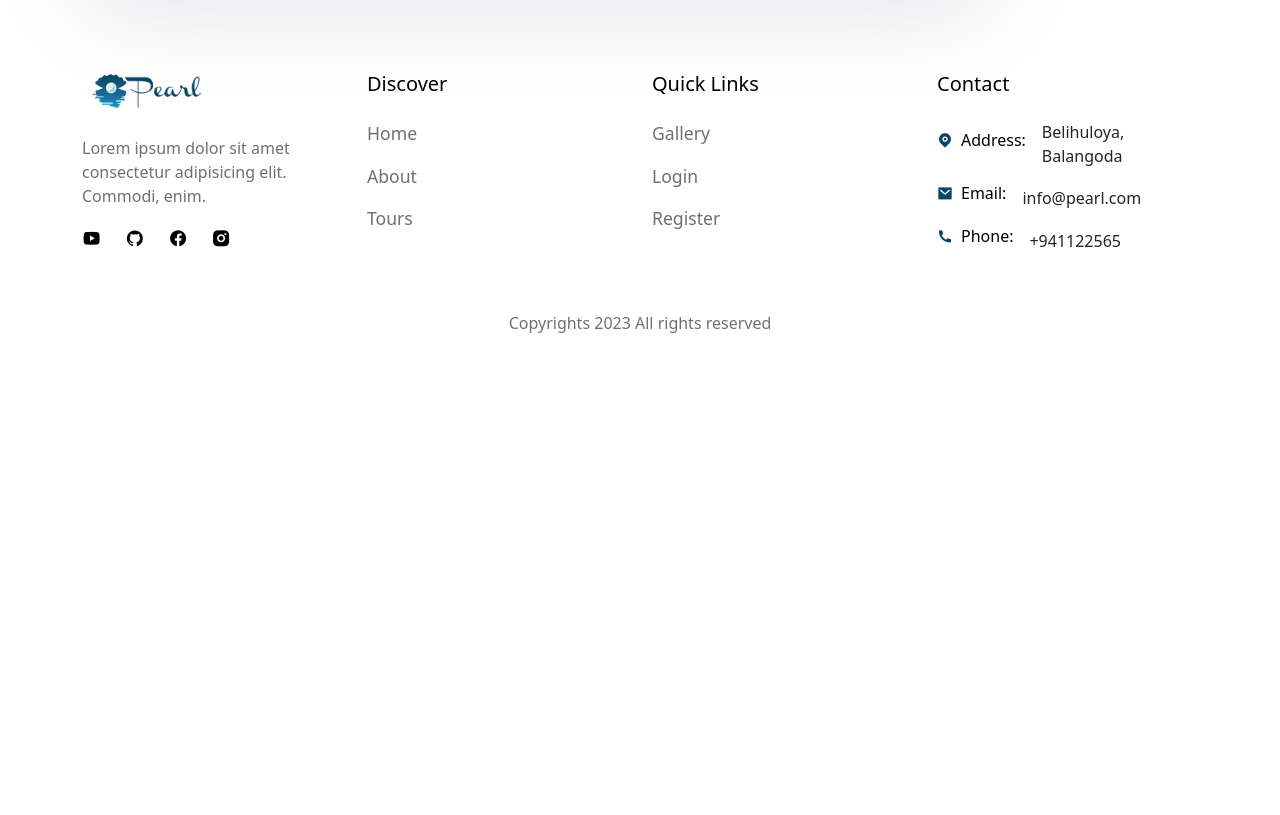
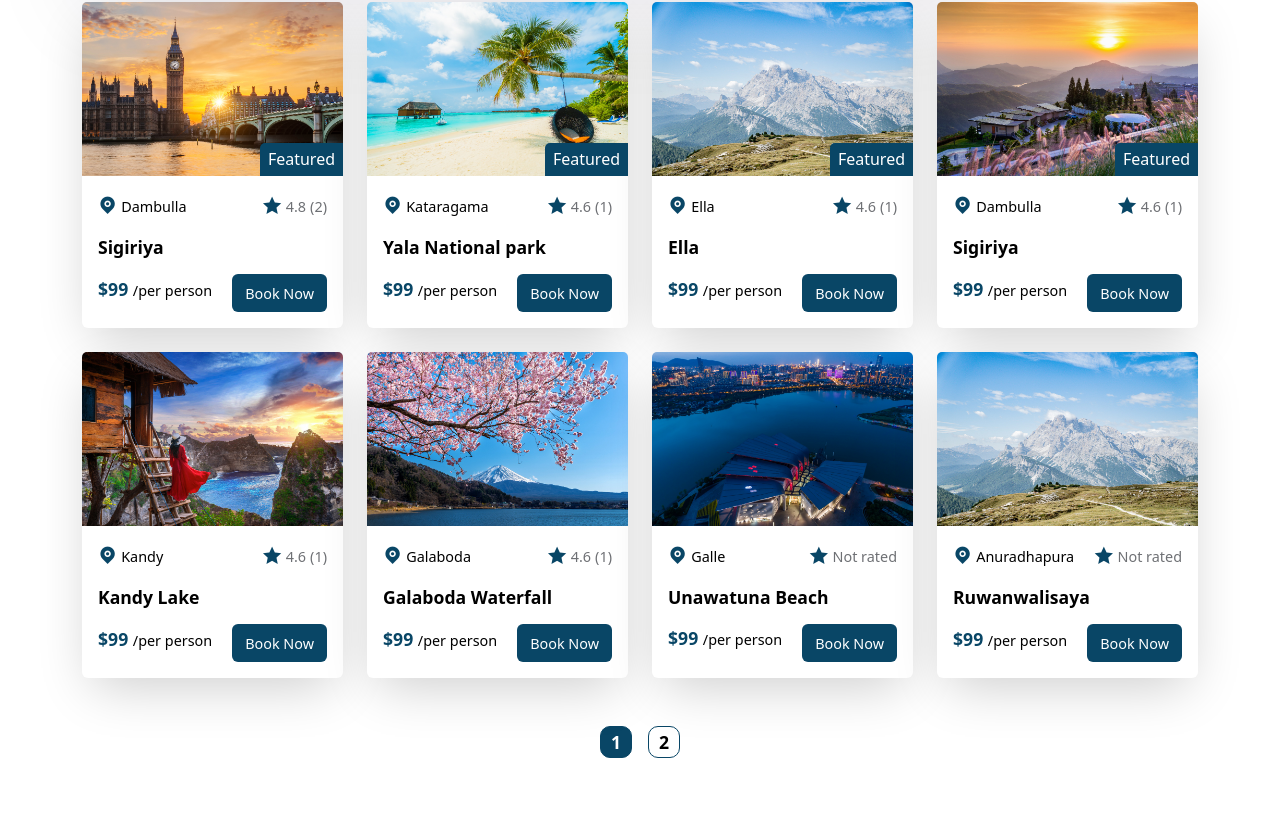
Before and after one commit to Shehan-lakshitha/Pearl, a React (Create React App) app in the folder frontend/: page /tours in a window 1280 px wide. Shown: the part 605-1420 px from the top of the page. Before the commit the page ends 986 px from the top, so only its background shows below. Built offline with nearby package versions, Linux system fonts and the light colour scheme; a web font is replaced by a local one.

Commit message:
Added tour section

```diff
--- a/frontend/src/pages/Tours.jsx
+++ b/frontend/src/pages/Tours.jsx
@@ -1,16 +1,23 @@
-import React from "react";
+import React, { useState, useEffect } from "react";
 import CommonSection from "../shared/CommonSection";
 
-import '../styles/tour.css';
-import tourData from '../assets/data/tours';
+import "../styles/tour.css";
+import tourData from "../assets/data/tours";
 import TourCard from "../shared/TourCard";
 import SearchBar from "../shared/SearchBar";
 import Newsletter from "../shared/Newsletter";
 
-import { Container } from "reactstrap";
-import { Row } from "reactstrap";
+import { Col, Container, Row } from "reactstrap";
 
 const Tours = () => {
+  const [pageCount, setPageCount] = useState(0);
+  const [page, setPage] = useState(0);
+
+  useEffect(() => {
+    const pages = Math.ceil(5 / 4); //TODO Need to add count in backend
+    setPageCount(pages);
+  }, [page]);
+
   return (
     <>
       <CommonSection title={"All tours"} />
@@ -21,6 +28,33 @@
           </Row>
         </Container>
       </section>
+      <section className="pt-0">
+        <Container>
+          <Row>
+            {tourData?.map((tour) => (
+              <Col lg="3" className="mb-4">
+                {" "}
+                <TourCard tour={tour} key={tour.id} />{" "}
+              </Col>
+            ))}
+
+            <Col lg="12">
+              <div className="pagination d-flex align-items-center justify-content-center mt-4 gap-3">
+                {[...Array(pageCount).keys()].map((number) => (
+                  <span
+                    key={number}
+                    onClick={() => setPage(number)}
+                    className={page === number ? "active_page" : ""}
+                  >
+                    {number + 1}
+                  </span>
+                ))}
+              </div>
+            </Col>
+          </Row>
+        </Container>
+      </section>
+      <Newsletter />
     </>
   );
 };
--- a/frontend/src/styles/tour.css
+++ b/frontend/src/styles/tour.css
@@ -0,0 +1,20 @@
+
+.pagination span{
+    width: 2rem;
+    height: 2rem;
+    padding: 5px;
+    border-radius: 10px;
+    display: flex;
+    align-items: center;
+    justify-content: center;
+    font-size: 1.1rem;
+    font-weight: 700;
+    border: 1px solid var(--primary-color);
+    cursor: pointer;
+    color: var(--heading-color);
+}
+
+.active_page{
+    background: var(--primary-color);
+    color: #fff !important;
+}
```
